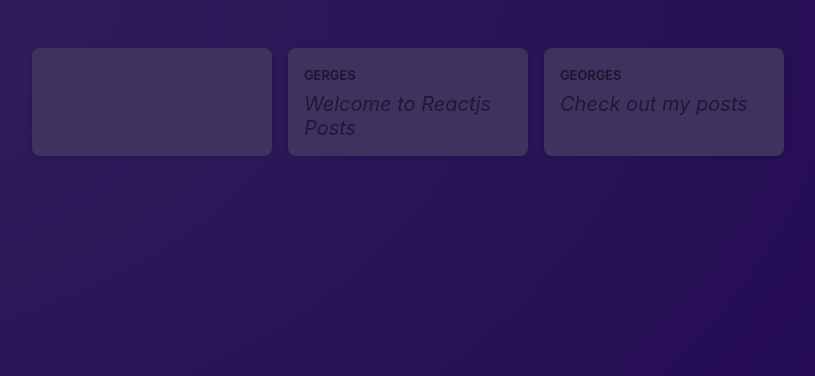
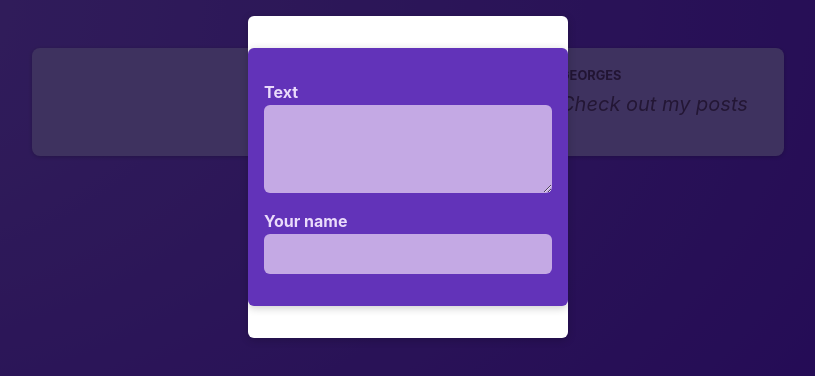
Before and after one commit to G3RGES/react-posts, a React (Vite) app: page / in a window 1280 px wide. Shown: the top 376 px of the page, without its empty margins (232-1047 px from the left). Built offline with nearby package versions, Linux system fonts and the light colour scheme.

Commit message:
Update Modal.jsx

```diff
--- a/src/components/Modal.jsx
+++ b/src/components/Modal.jsx
@@ -1,11 +1,13 @@
 import React from "react";
 import classes from "./Modal.module.css";
 
-const Modal = ({ children }) => {
+const Modal = ({ children, showModal }) => {
   return (
     <>
-      <div className={classes.backdrop} />
-      <dialog className={classes.modal}>{children}</dialog>
+      <div className={classes.backdrop} onClick={showModal} />
+      <dialog open className={classes.modal}>
+        {children}
+      </dialog>
     </>
   );
 };
```
